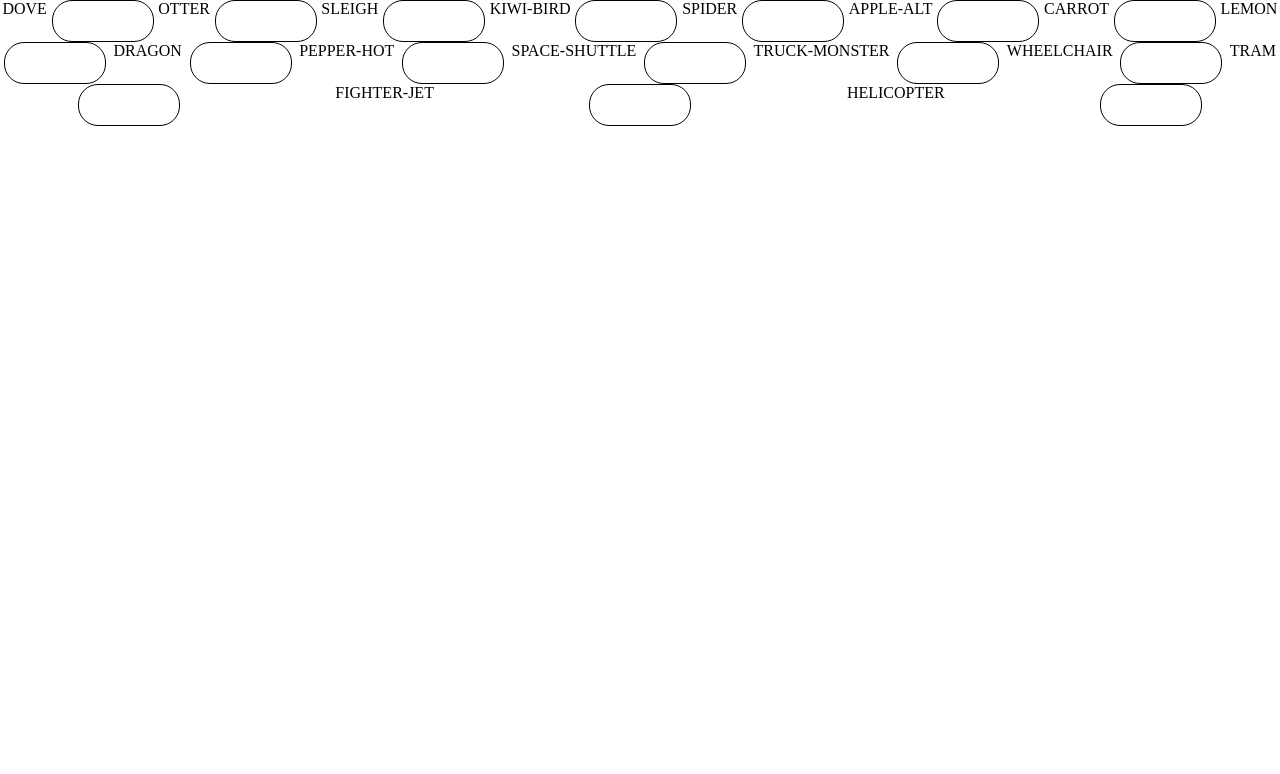
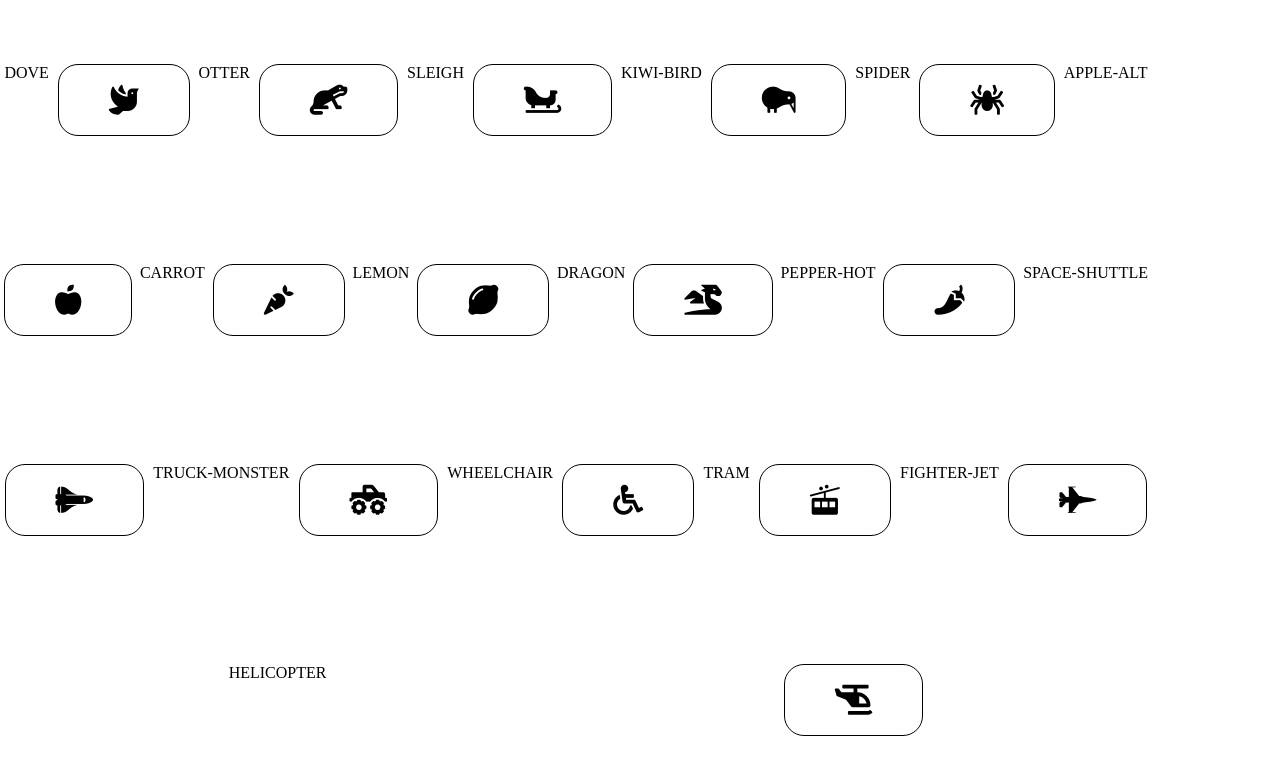
Before and after one commit to NicoleMastrostefano/js-es6-icons, a plain HTML site: page index.html in a window 1280 px wide. Drawn offline with nearby package versions, Linux system fonts and the light colour scheme.

Commit message:
fas fixed, flex ok

```diff
--- a/css/style.css
+++ b/css/style.css
@@ -4,15 +4,13 @@
   margin: 0;
 }
 
-#container {
-  width: 100%;
-  margin: auto;
-
-}
 .box{
+  width: 90%;
+  height: 100vh;
   display: flex;
   flex-wrap: wrap;
   justify-content: space-around;
+  align-content: space-around;
 }
 
 i {
--- a/js/script.js
+++ b/js/script.js
@@ -109,8 +109,6 @@ $(document).ready(
 
     const container=$(".box");
     print(icons,container);
-
-
   }
 );
 
@@ -123,9 +121,16 @@ function print(array,container){
     const {name}=element;
     container.append(`
         <div>${name.toUpperCase()}</div>
-        <i class="fas fa${name}"></i>
+        <i class="fas fa-${name}"></i>
       `);
 
   });
 
 }
+
+
+// milestone 2:
+// definire un array di colori e associare ad ogni
+// tipo di icona un colore.
+// Visualizzare le icone di colore diverso in base al
+// tipo.
```
